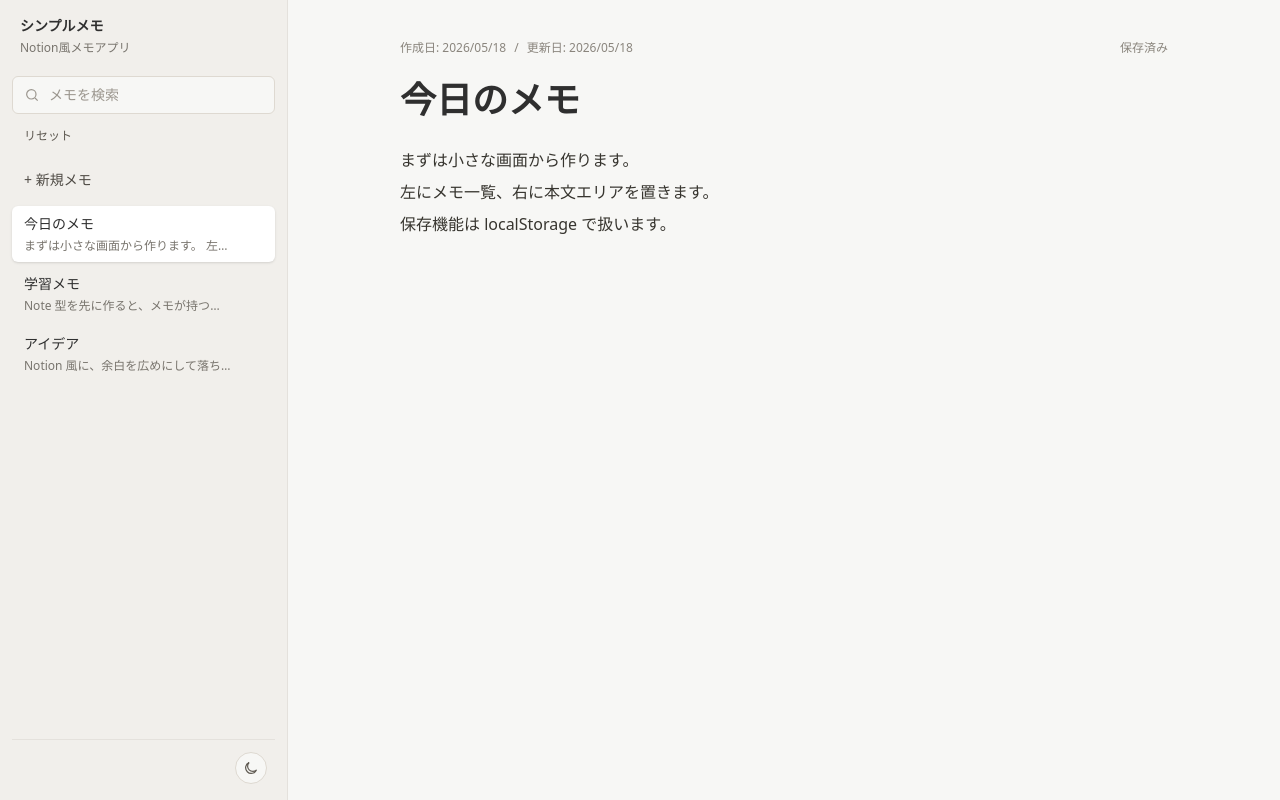
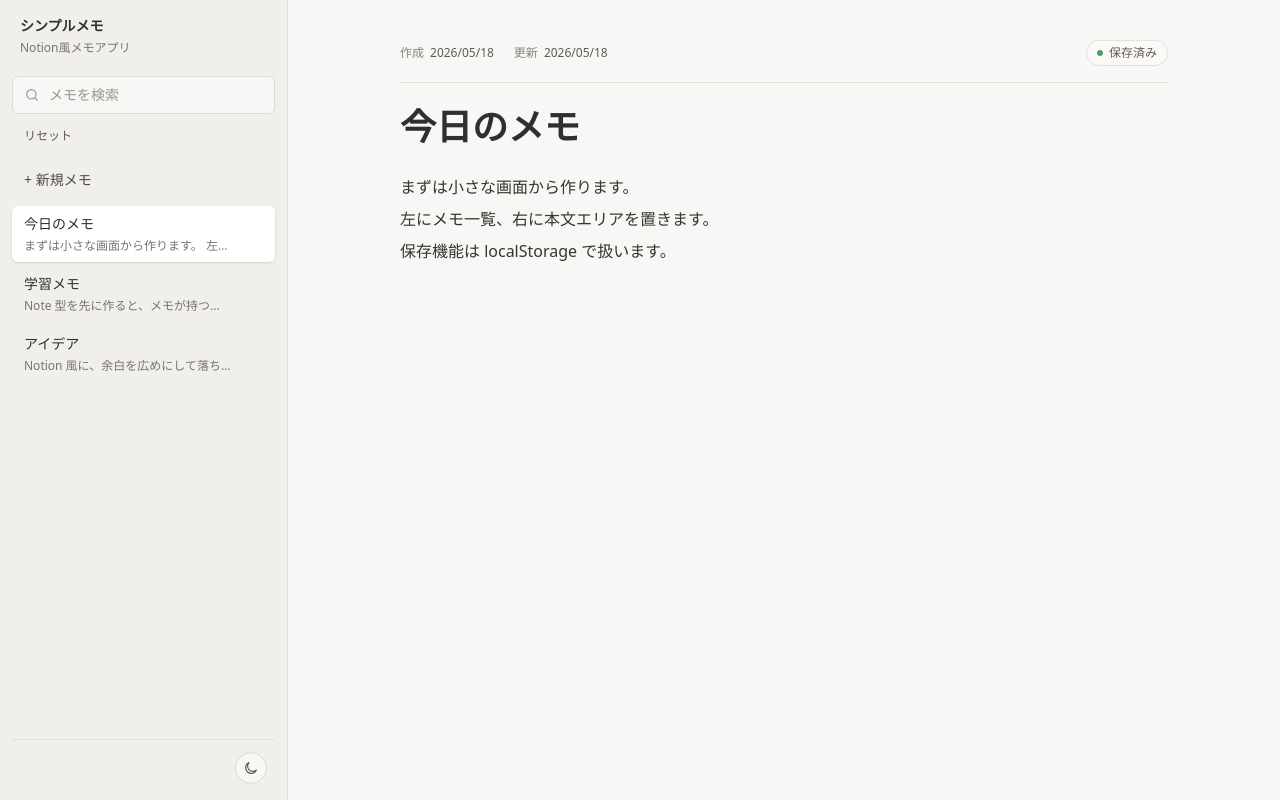
Before and after one commit to Assy0562/simple-notes, a Next.js app: page / in a window 1280 px wide. Built offline with nearby package versions, Linux system fonts and the light colour scheme.

Commit message:
Improve note metadata UI

```diff
--- a/components/NoteEditor.tsx
+++ b/components/NoteEditor.tsx
@@ -33,21 +33,52 @@ export function NoteEditor({
       : saveStatus === "saved"
         ? "\u4fdd\u5b58\u6e08\u307f"
         : "";
+  const saveDotClass =
+    saveStatus === "saving"
+      ? "bg-[#d99a2b]"
+      : saveStatus === "saved"
+        ? "bg-[#4f9f68]"
+        : isDark
+          ? "bg-[#777777]"
+          : "bg-[#b9b4ac]";
 
   return (
     <section className="flex-1 px-8 py-10">
       <article className="mx-auto max-w-3xl">
         <div
-          className={`mb-6 flex items-center justify-between text-xs ${
-            isDark ? "text-[#9b9b9b]" : "text-[#8a857d]"
+          className={`mb-6 flex items-center justify-between border-b pb-4 text-xs ${
+            isDark
+              ? "border-[#2f2f2f] text-[#9b9b9b]"
+              : "border-[#e4e1dc] text-[#8a857d]"
           }`}
         >
-          <p>
-            {"\u4f5c\u6210\u65e5"}: {note.createdAt}
-            <span className="mx-2">/</span>
-            {"\u66f4\u65b0\u65e5"}: {note.updatedAt}
-          </p>
-          <p>{saveText}</p>
+          <dl className="flex items-center gap-5">
+            <div className="flex items-center gap-1.5">
+              <dt>{"\u4f5c\u6210"}</dt>
+              <dd className={isDark ? "text-[#c9c9c9]" : "text-[#5f5a52]"}>
+                {note.createdAt}
+              </dd>
+            </div>
+            <div className="flex items-center gap-1.5">
+              <dt>{"\u66f4\u65b0"}</dt>
+              <dd className={isDark ? "text-[#c9c9c9]" : "text-[#5f5a52]"}>
+                {note.updatedAt}
+              </dd>
+            </div>
+          </dl>
+
+          {saveText && (
+            <div
+              className={`flex items-center gap-1.5 rounded-full border px-2.5 py-1 ${
+                isDark
+                  ? "border-[#333333] bg-[#202020] text-[#c9c9c9]"
+                  : "border-[#e4e1dc] bg-[#fbfaf8] text-[#5f5a52]"
+              }`}
+            >
+              <span className={`h-1.5 w-1.5 rounded-full ${saveDotClass}`} />
+              <span>{saveText}</span>
+            </div>
+          )}
         </div>
 
         <input
```
